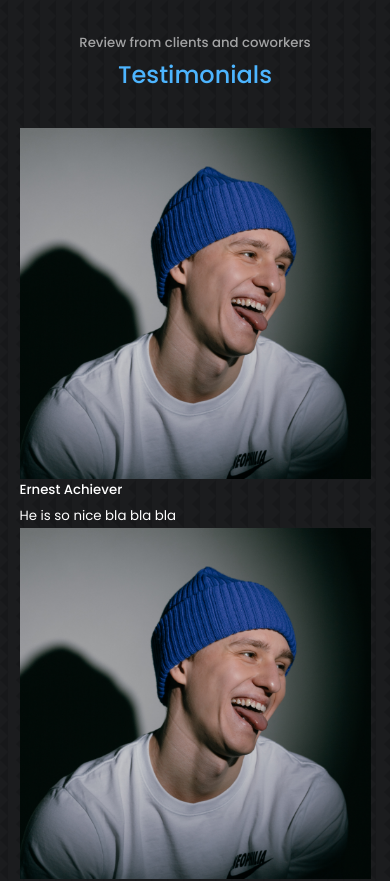
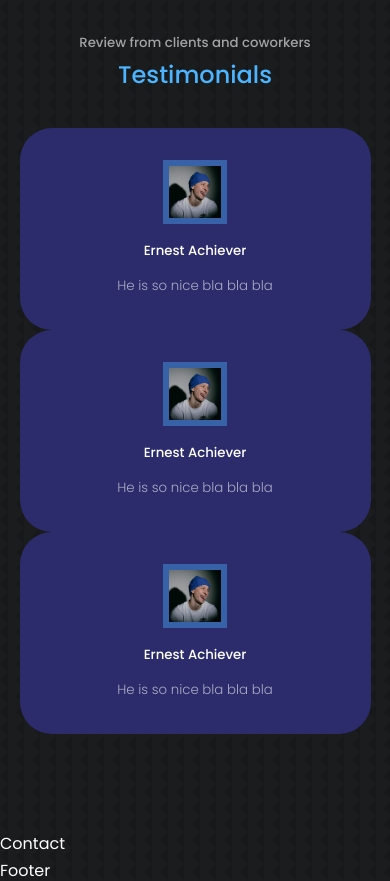
Before and after one commit to Edwardtoonela/react-portfolio-website, a React (Create React App) app: page / in a window 390 px wide. Shown: the part 5920-6801 px from the top of the page. Built offline with nearby package versions, Linux system fonts and the light colour scheme.

Commit message:
simple css styling

```diff
--- a/src/components/testimonials/testimonials.css
+++ b/src/components/testimonials/testimonials.css
@@ -0,0 +1,48 @@
+.container.testimonials__container {
+  width: 40%;
+}
+
+.client__avatar {
+  width: 4rem;
+  aspect-ratio: 1/1;
+  overflow: hidden;
+  border: 50%;
+  margin: 0 auto 1rem;
+  border: 0.4rem solid var(--color-primary-variant);
+}
+
+.testimonial {
+  background-color: var(--color-bg-variant);
+  text-align: center;
+  padding: 2rem;
+  border-radius: 2rem;
+  user-select: none;
+}
+
+.client__review {
+  color: var(--color-light);
+  font-weight: 300;
+  display: block;
+  width: 80%;
+  margin: 0.8rem auto 0;
+}
+
+/* ----------- Media queries MD ----------- */
+
+@media screen and (max-width: 1024px) {
+  .container.testimonials__container {
+    width: 60%;
+  }
+}
+
+/* ----------- Media queries SM ----------- */
+
+@media screen and (max-width: 600px) {
+  .container.testimonials__container {
+    width: var(--container-width-sm);
+  }
+
+  .client__review {
+    width: var(--container-width-sm);
+  }
+}
--- a/src/components/testimonials/testimonials.jsx
+++ b/src/components/testimonials/testimonials.jsx
@@ -12,29 +12,29 @@
         <article className="testimonial">
           <div className="client__avatar">
             <img src={AVTR} alt="Avatar One" />
+          </div>
           <h5 className="client__name">Ernest Achiever</h5>
           <small className="client__review">
             He is so nice bla bla bla
           </small>
-          </div>
         </article>
         <article className="testimonial">
           <div className="client__avatar">
             <img src={AVTR} alt="Avatar One" />
+          </div>
           <h5 className="client__name">Ernest Achiever</h5>
           <small className="client__review">
             He is so nice bla bla bla
           </small>
-          </div>
         </article>
         <article className="testimonial">
           <div className="client__avatar">
             <img src={AVTR} alt="Avatar One" />
+          </div>
           <h5 className="client__name">Ernest Achiever</h5>
           <small className="client__review">
             He is so nice bla bla bla
           </small>
-          </div>
         </article>
       </div>
     </section>
```
Lines whose indentation alone changed are shown as unchanged.
